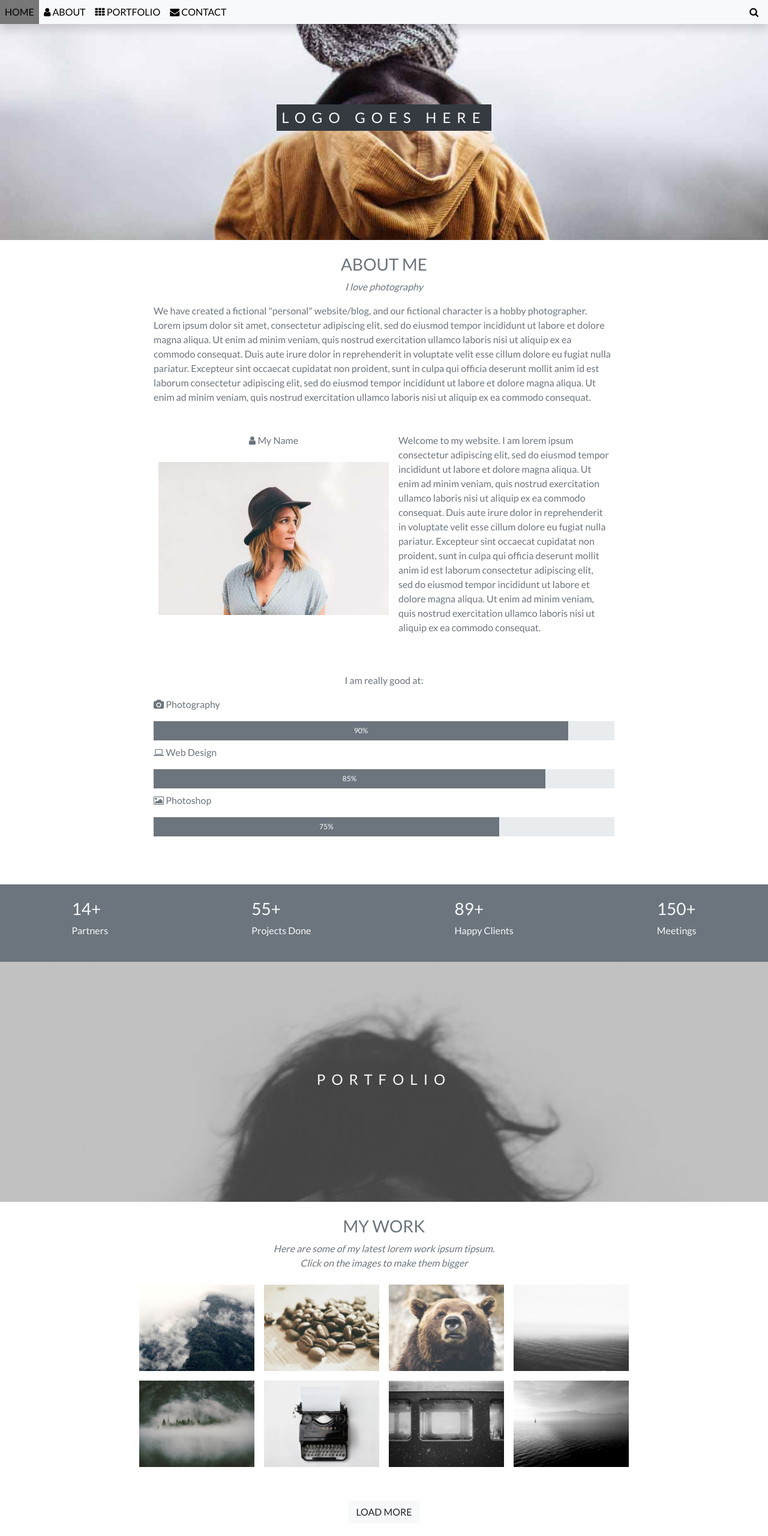
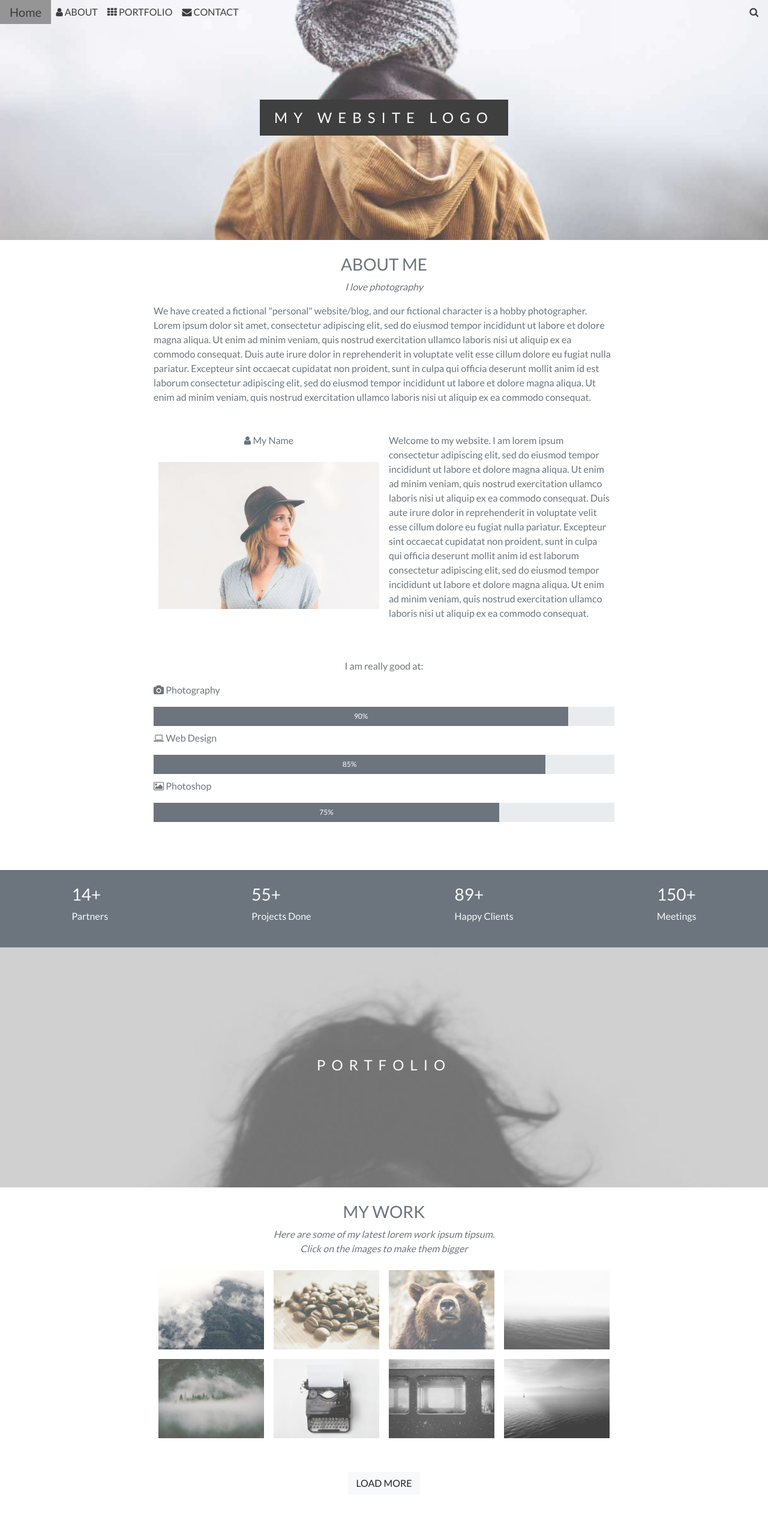
Before and after one commit to samyak-Unthinkable/samyak-Unthinkable.github.io, a plain HTML site: page index.html in a window 1280 px wide. Shown: the top 2560 px of the page at 60% size. Drawn offline with nearby package versions, Linux system fonts and the light colour scheme.

Commit message:
added responsiveness

```diff
--- a/index.html
+++ b/index.html
@@ -23,24 +23,28 @@
 </head>
 
 <body>
-    <nav class="navbar navbar-expand-lg bg-light fixed-top p-0 shadow ">
+    <nav class="navbar navbar-expand-lg bg-light bg-transparent opacity-75 fixed-top p-0 " id='mynav'>
+        <a class="navbar-brand nav-link mr-0" href="#">Home</a>
         <button class="navbar-toggler" type="button" data-toggle="collapse" data-target="#navbarNavAltMarkup"
             aria-controls="navbarNavAltMarkup" aria-expanded="false" aria-label="Toggle navigation">
-            <span class="navbar-toggler-icon"></span>
+
+            <i class="fa fa-bars"></i>
         </button>
-        <div class="collapse navbar-collapse d-flex" id="navbarNavAltMarkup">
-            <div class="navbar-nav">
-                <a class="nav-link" href="#">HOME<span class="sr-only">(current)</span></a>
-                <a class="nav-link" href="#"><i class="fa fa-user"></i> ABOUT</a>
-                <a class="nav-link" href="#"><i class="fa fa-th"></i> PORTFOLIO</a>
-                <a class="nav-link" href="#"><i class="fa fa-envelope"></i> CONTACT</a>
+        <div class="collapse navbar-collapse" id="navbarNavAltMarkup">
+            <div class="navbar-nav px-3 px-md-0">
+                <!-- <a class="nav-link" href="#">HOME<span class="sr-only">(current)</span></a> -->
+                <a class="nav-link" href="#"><i class="d-none d-md-inline fa fa-user"></i> ABOUT</a>
+                <a class="nav-link" href="#"><i class="d-none d-md-inline fa fa-th"></i> PORTFOLIO</a>
+                <a class="nav-link" href="#"><i class="d-none d-md-inline fa fa-envelope"></i> CONTACT</a>
             </div>
-            <a id="search" class="nav-link ml-auto" href="#"><i class="fa fa-search"></i></a>
+            <a id="search" class="d-none d-md-block nav-link ml-auto" href="#"><i class="fa fa-search"></i></a>
+            <a id="search" class="d-block d-md-none nav-link ml-auto" href="#">SEARCH</a>
         </div>
     </nav>
 
     <header id="header1" class="d-flex justify-content-center align-items-center">
-        <h1 class="bg-dark text-light p-2">LOGO GOES HERE</h1>
+        <h1 class="d-block d-md-none bg-black text-light px-4 py-3">MY LOGO</h1>
+        <h1 class="d-none d-md-block bg-black text-light px-4 py-3">MY WEBSITE LOGO</h1>
     </header>
 
     <section class="text-secondary w-60 mx-auto py-4">
@@ -54,12 +58,12 @@
             anim id est laborum consectetur adipiscing elit, sed do eiusmod tempor incididunt ut labore et dolore magna
             aliqua. Ut enim ad minim veniam, quis nostrud exercitation ullamco laboris nisi ut aliquip ex ea commodo
             consequat.</p>
-        <div class="d-flex flex-row my-5">
-            <div class="d-flex flex-column mx-2 w-50">
+        <div class="d-flex flex-row row mx-0 my-5">
+            <div class="col-12 col-md-6 d-flex flex-column px-2 ">
                 <a class="text-center text-secondary mb-4"><i class="fa fa-user"></i> My Name</a>
                 <img src="images/avatar_hat.jpg" alt="me">
             </div>
-            <p class="w-50 mx-2">Welcome to my website. I am lorem ipsum consectetur adipiscing elit, sed do eiusmod
+            <p class="col-12 col-md-6 px-2">Welcome to my website. I am lorem ipsum consectetur adipiscing elit, sed do eiusmod
                 tempor incididunt ut
                 labore et dolore magna aliqua. Ut enim ad minim veniam, quis nostrud exercitation ullamco laboris nisi
                 ut aliquip ex ea commodo consequat. Duis aute irure dolor in reprehenderit in voluptate velit esse
@@ -114,17 +118,17 @@
         <p class="text-center font-italic">Here are some of my latest lorem work ipsum tipsum.<br>
             Click on the images to make them bigger</p>
         <div class="d-flex flex-column">
-            <div class="d-flex flex-row justify-content-center">
-                <img src="images/p1.jpg" alt="" class="img-thumb m-2">
-                <img src="images/p2.jpg" alt="" class="img-thumb m-2">
-                <img src="images/p3.jpg" alt="" class="img-thumb m-2">
-                <img src="images/p4.jpg" alt="" class="img-thumb m-2">
+            <div class=" justify-content-center row mx-0">
+                <img src="images/p1.jpg" alt="" class="img-thumb col-12 col-md-3 p-2">
+                <img src="images/p2.jpg" alt="" class="img-thumb col-12 col-md-3 p-2">
+                <img src="images/p3.jpg" alt="" class="img-thumb col-12 col-md-3 p-2">
+                <img src="images/p4.jpg" alt="" class="img-thumb col-12 col-md-3 p-2">
             </div>
-            <div class="d-flex flex-row justify-content-center">
-                <img src="images/p5.jpg" alt="" class="img-thumb m-2">
-                <img src="images/p6.jpg" alt="" class="img-thumb m-2">
-                <img src="images/p7.jpg" alt="" class="img-thumb m-2">
-                <img src="images/p8.jpg" alt="" class="img-thumb m-2">
+            <div class=" justify-content-center row mx-0">
+                <img src="images/p5.jpg" alt="" class="img-thumb col-12 col-md-3 p-2">
+                <img src="images/p6.jpg" alt="" class="img-thumb col-12 col-md-3 p-2">
+                <img src="images/p7.jpg" alt="" class="img-thumb col-12 col-md-3 p-2">
+                <img src="images/p8.jpg" alt="" class="img-thumb col-12 col-md-3 p-2">
             </div>
         </div>
         <div class="d-flex justify-content-center my-5">
@@ -138,9 +142,9 @@
     <section class="text-secondary w-60 mx-auto py-4">
         <h3 class="text-center">WHERE I WORK</h3>
         <p class="text-center font-italic">I'd love your feedback!</p>
-        <div class="d-flex flex-row">
-            <img src="images/map.jpg" alt="" class="rounded" id="map">
-            <div class="flex-grow-1 d-flex flex-column p-4">
+        <div class="row mx-0">
+            <img src="images/map.jpg" alt="" class="col-12 col-md-4 rounded py-4" id="map">
+            <div class="flex-grow-1 d-flex flex-column p-4 col-12 col-md-8">
                 <p><i class="fa fa-map-marker"></i> Chicago, US</p>
                 <p><i class="fa fa-phone"></i> Phone: +00 151515</p>
                 <p><i class="fa fa-envelope"></i> Email: mail@mail.com</p>
@@ -182,6 +186,17 @@
         integrity="sha384-DfXdz2htPH0lsSSs5nCTpuj/zy4C+OGpamoFVy38MVBnE+IbbVYUew+OrCXaRkfj"
         crossorigin="anonymous"></script>
     <script src="https://cdn.jsdelivr.net/npm/bootstrap@4.6.0/dist/js/bootstrap.bundle.min.js"
-        integrity="sha384-Piv4xVNRyMGpqkS2by6br4gNJ7DXjqk09RmUpJ8jgGtD7zP9yug3goQfGII0yAns" crossorigin="anonymous"></script
+        integrity="sha384-Piv4xVNRyMGpqkS2by6br4gNJ7DXjqk09RmUpJ8jgGtD7zP9yug3goQfGII0yAns" crossorigin="anonymous"></script>
+        <script>
+            window.onscroll = function() {myFunction()};
+            function myFunction() {
+                var navbar = document.getElementById("mynav");
+                if (document.body.scrollTop > 100 || document.documentElement.scrollTop > 100) {
+                    navbar.classList.add("bg-white");
+                } else {
+                    navbar.className = navbar.className.replace("bg-white", "bg-transparent");
+                }
+            }
+        </script>
   </body>
 </html>
--- a/style.css
+++ b/style.css
@@ -18,11 +18,26 @@ a.nav-link {
     background-color: #f44336;
     color: #fff;
 }
+img{
+    opacity: 0.75;
 
+}
+.opacity-75{
+    opacity: 0.75;
+
+}
+.bg-black{
+    background-color: black!important;
+}
 header {
-    height: 50vh;
+    /* height: 50vh; */
     overflow: hidden;
+    min-height: 400px;
+    opacity: 0.75;
+    /* background-position: center;
+    background-size: cover; */
     background-position: center;
+    background-repeat: no-repeat;
     background-size: cover;
 }
 
@@ -43,10 +58,10 @@ header#header3 {
     background-image: url(images/parallax3.jpg);
 }
 
-.img-thumb {
+/* .img-thumb {
     height: 25%;
     width: 25%;
-}
+} */
 
 .img-thumb:hover {
     opacity: 0.5;
@@ -56,3 +71,9 @@ header#header3 {
     width: 33.33%;
     height: fit-content;
 }
+.bg-white{
+    background-color: white!important;
+}
+.bg-tranparent{
+    background-color: transparent!important;
+}
```
